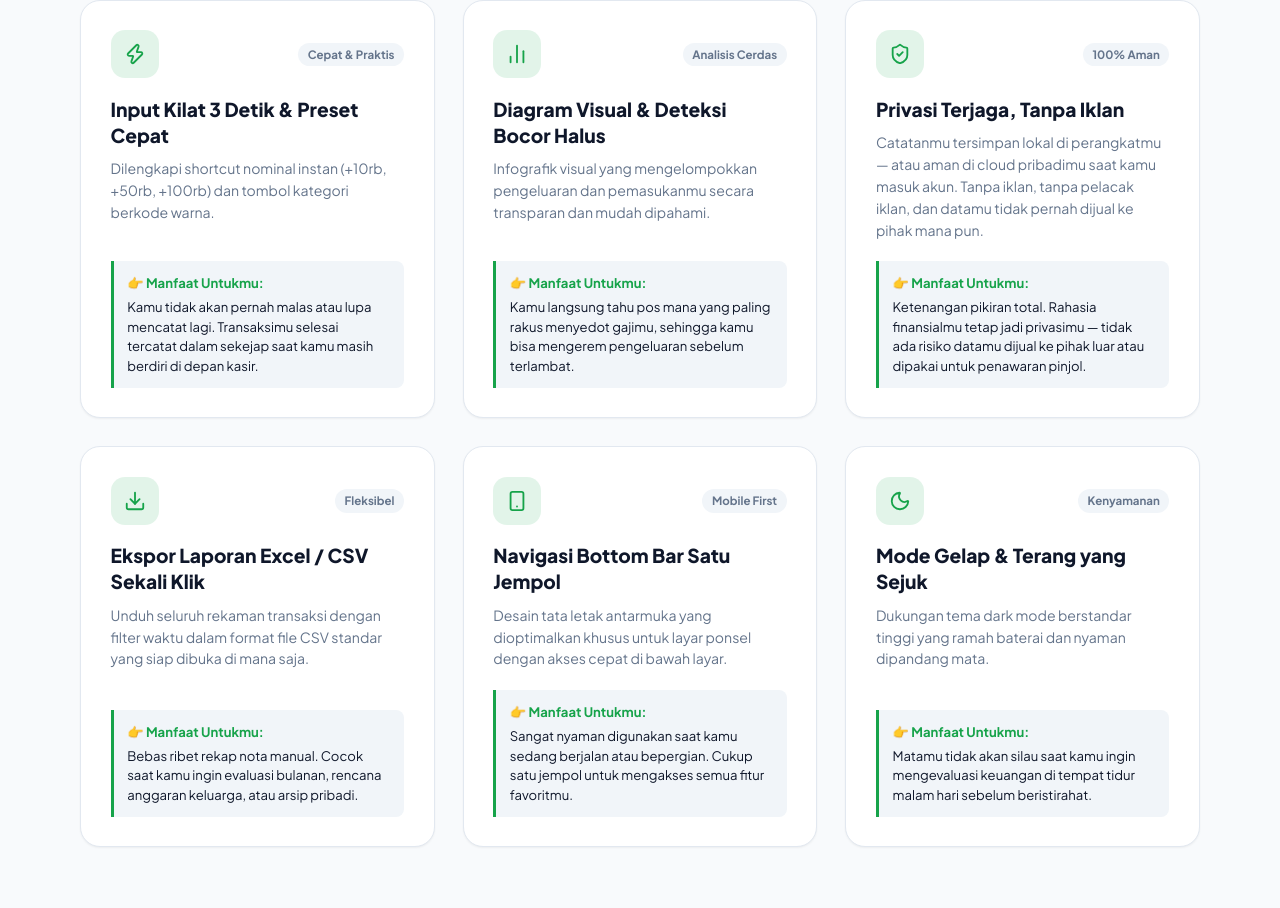
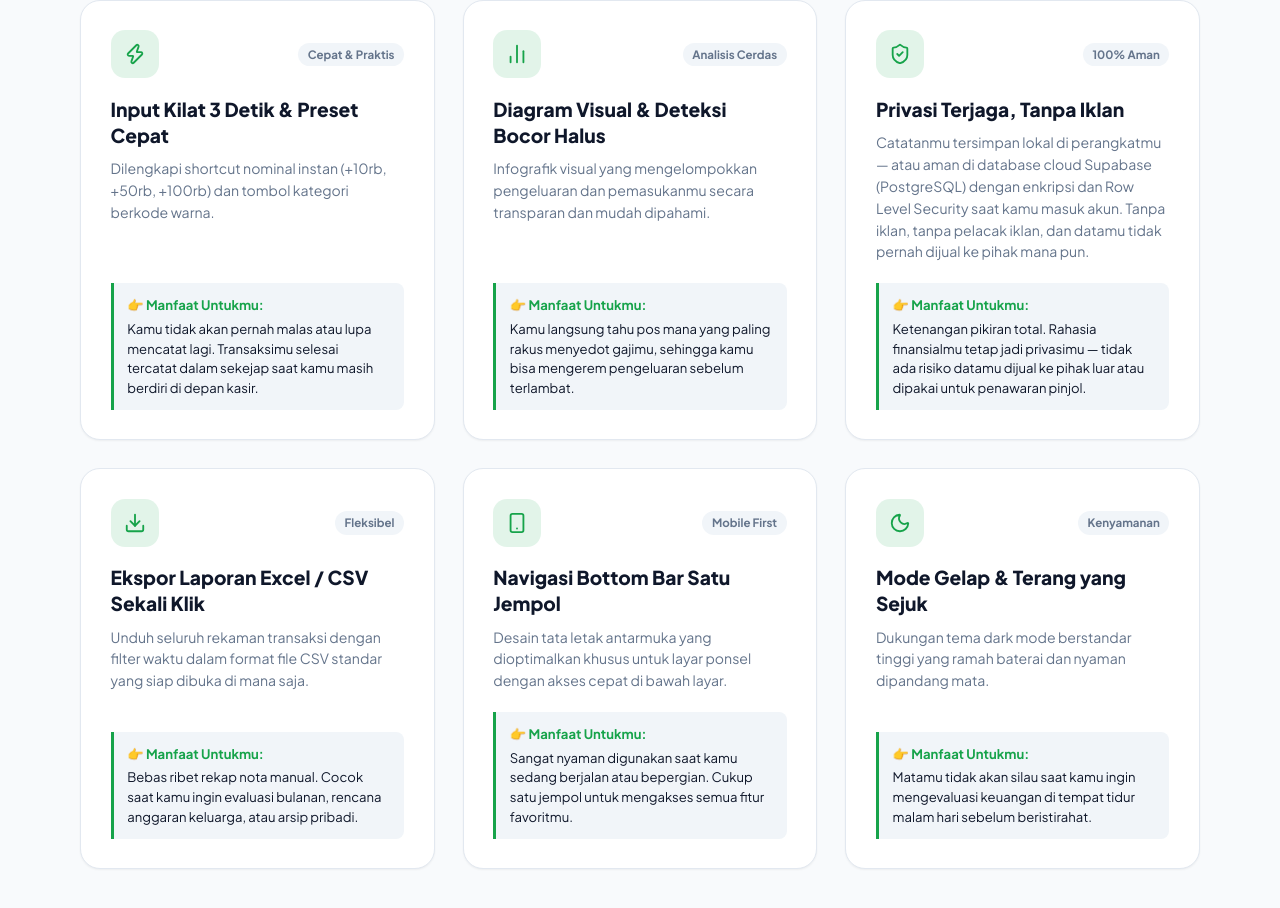
Before and after one commit to Bisbiss/icatat, a React (Vite) app: page / in a window 1280 px wide. Shown: the part 2329-3237 px from the top of the page. Built offline with nearby package versions, Linux system fonts and the light colour scheme; no server answers.

Commit message:
fix: sebutkan Supabase sebagai database cloud di fitur landing page

```diff
--- a/src/pages/LandingPage.jsx
+++ b/src/pages/LandingPage.jsx
@@ -525,7 +525,7 @@ export default function LandingPage({ onGoToAuth, onQuickDemo, onOpenPrivacy, su
               </div>
               <h3>Privasi Terjaga, Tanpa Iklan</h3>
               <p className="feature-desc">
-                Catatanmu tersimpan lokal di perangkatmu — atau aman di cloud pribadimu saat kamu masuk akun. Tanpa iklan, tanpa pelacak iklan, dan datamu tidak pernah dijual ke pihak mana pun.
+                Catatanmu tersimpan lokal di perangkatmu — atau aman di database cloud Supabase (PostgreSQL) dengan enkripsi dan Row Level Security saat kamu masuk akun. Tanpa iklan, tanpa pelacak iklan, dan datamu tidak pernah dijual ke pihak mana pun.
               </p>
               <div className="feature-benefit-box">
                 <strong>👉 Manfaat Untukmu:</strong>
```
